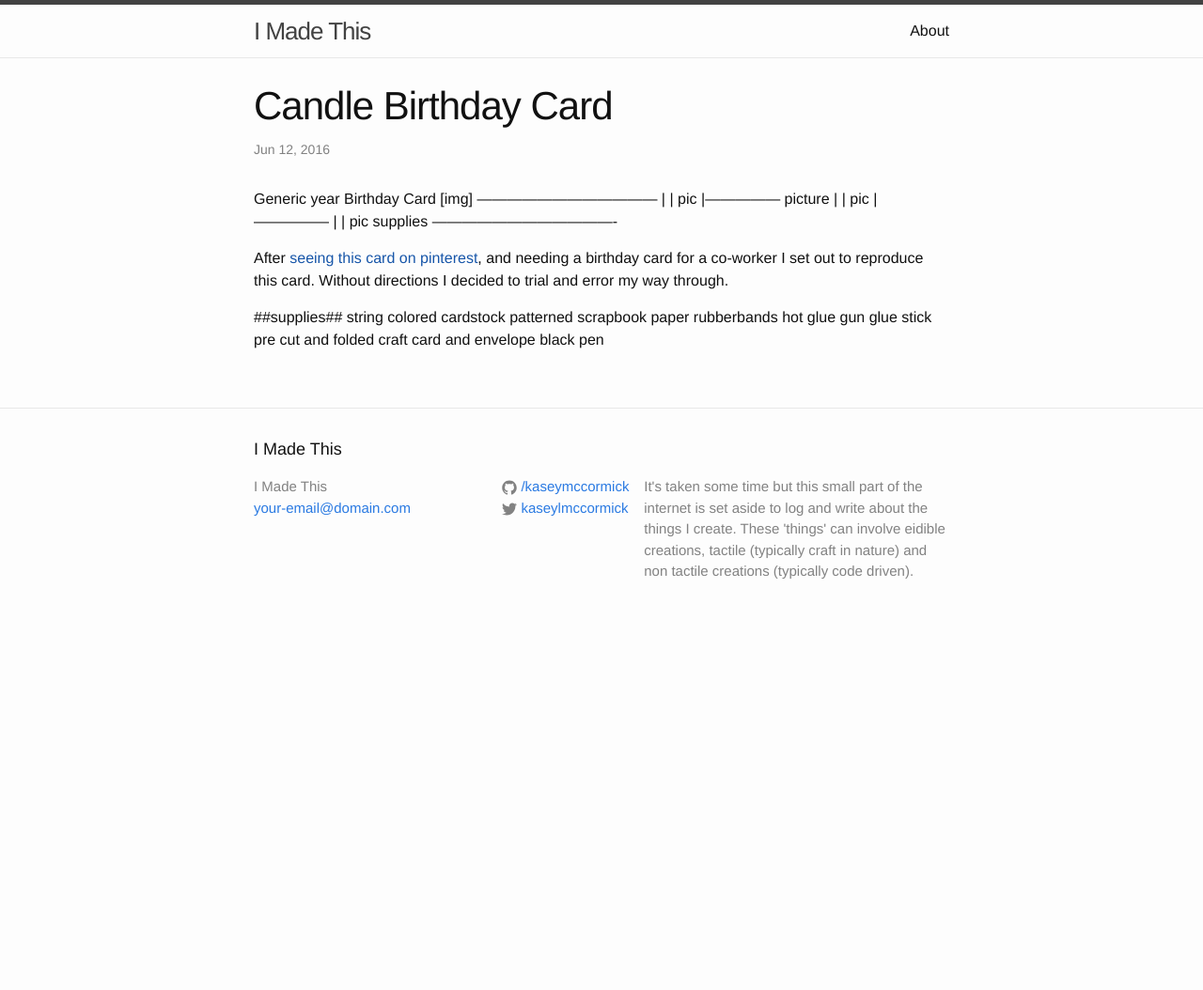
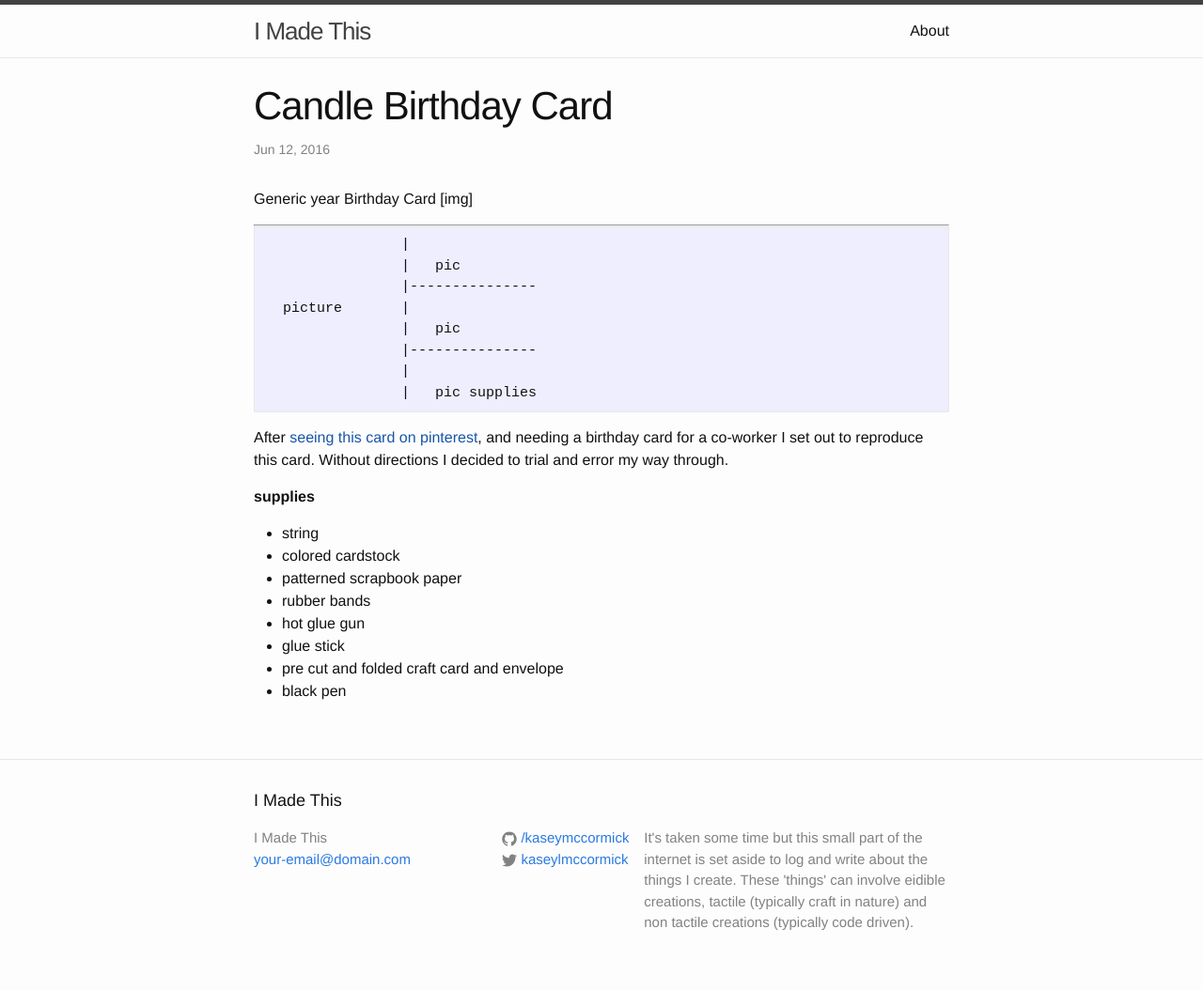
Before and after one commit to kaseymccormick/imadethis, a Jekyll site: the page built from _posts/2016-06-12-birthday_card.markdown, in a window 1280 px wide. Shown: the whole page at 94% size. Built offline with Jekyll 4.4.1, drawn with Linux system fonts in a browser that asks for light colours; before the commit the page ends 900 px from its top, so only the background shows below that.

Commit message:
adding posts

```diff
--- a/_posts/2016-06-12-birthday_card.markdown
+++ b/_posts/2016-06-12-birthday_card.markdown
@@ -6,6 +6,8 @@ categories: silhouette-cameo paper tactile
 ---
 Generic year Birthday Card
 [img]
+
+
 ------------------------------------
                     |
                     |   pic
@@ -15,16 +17,20 @@ Generic year Birthday Card
                     |---------------
                     |
                     |   pic supplies
--------------------------------------
+
+
+
 
 After [seeing this card on pinterest](), and needing a birthday card for a co-worker I set out to reproduce this card. Without directions I decided to trial and error my way through.
 
-##supplies##
-string
-colored cardstock
-patterned scrapbook paper
-rubberbands
-hot glue gun
-glue stick
-pre cut and folded craft card and envelope
-black pen
+<b>supplies</b>
+
+
+- string
+- colored cardstock
+- patterned scrapbook paper
+- rubber bands
+- hot glue gun
+- glue stick
+- pre cut and folded craft card and envelope
+- black pen
```
Also changed, not shown: _posts/2016-06-15-craft_starter_kit.markdown (added, +41 -0 lines).
